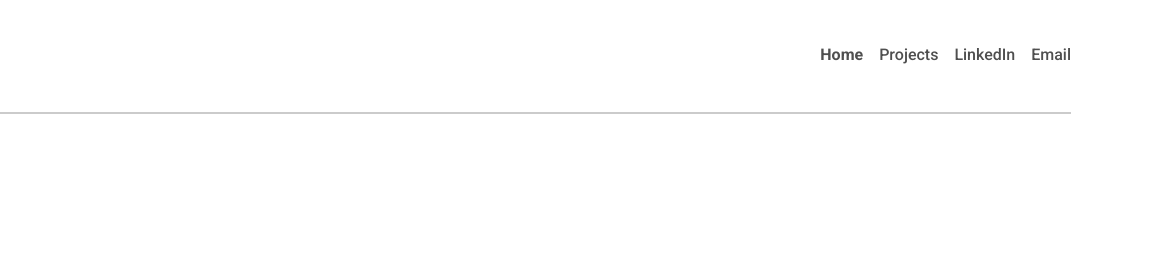
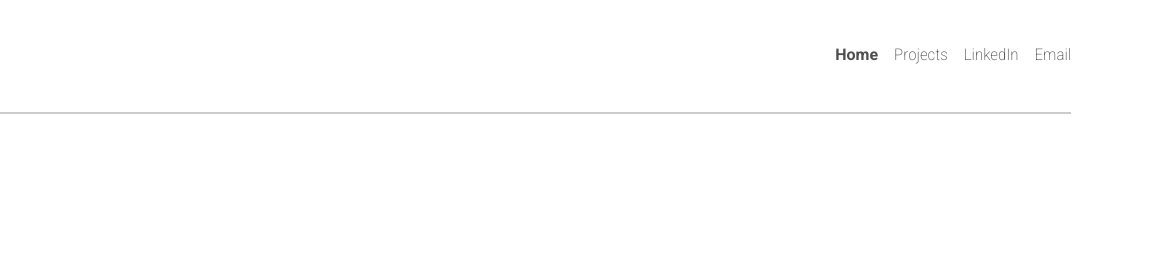
Before and after one commit to AnthxnyL/rui-portfolio, an Astro site: page / in a window 1280 px wide. Shown: the top 280 px of the page, 129-1280 px from the left. Built offline with nearby package versions, Linux system fonts and the light colour scheme; Astro itself is replaced by a stand-in of ours; a web font is replaced by a local one.

Commit message:
EDIT font header

```diff
--- a/src/components/Header.astro
+++ b/src/components/Header.astro
@@ -79,10 +79,10 @@ const currentPath = Astro.url.pathname;
         <!-- Desktop nav -->
         <nav class="text-darkgray sm:hidden lg:flex">
           <ul class="flex space-x-4">
-            <li class="link-animate"><a href="/" class={`nav-link ${currentPath === '/' ? 'active' : ''}`}>Home</a></li>
-            <li class="link-animate"><a href="#projects" class={`nav-link ${currentPath.startsWith('/project') ? 'active' : ''}`}>Projects</a></li>
-            <li class="link-animate"><a href={config.links[0].url}>LinkedIn</a></li>
-            <li class="link-animate"><a href={`mailto:${config.links[1].url}`}>Email</a></li>
+            <li class="link-animate font-light"><a href="/" class={`nav-link ${currentPath === '/' ? 'active' : ''} `}>Home</a></li>
+            <li class="link-animate font-light font-light"><a href="#projects" class={`nav-link ${currentPath.startsWith('/project') ? 'active' : ''}`}>Projects</a></li>
+            <li class="link-animate font-light"><a href={config.links[0].url}>LinkedIn</a></li>
+            <li class="link-animate font-light" ><a href={`mailto:${config.links[1].url}`}>Email</a></li>
           </ul>
         </nav>
       </div>
@@ -94,10 +94,10 @@ const currentPath = Astro.url.pathname;
   <!-- MOBILE NAV (hors du header) -->
   <nav id="mobileNav" class="text-darkgray hidden absolute top-[50px] left-0 w-full bg-white z-10 border-b border-lightgray">
     <ul class="flex flex-col items-center space-y-4 py-10">
-      <li class="link-animate"><a href="/" class={`nav-link ${currentPath === '/' ? 'active' : ''}`}>Home</a></li>
-      <li class="link-animate"><a href="#projects" class={`nav-link ${currentPath.startsWith('/project') ? 'active' : ''}`}>Projects</a></li>
-      <li class="link-animate"><a href={config.links[0].url}>LinkedIn</a></li>
-      <li class="link-animate"><a href={config.links[2].url}>Email</a></li>
+      <li class="link-animate font-light"><a href="/" class={`nav-link ${currentPath === '/' ? 'active' : ''} font-light`}>Home</a></li>
+      <li class="link-animate font-light"><a href="#projects" class={`nav-link ${currentPath.startsWith('/project') ? 'active' : ''}`}>Projects</a></li>
+      <li class="link-animate font-light"><a href={config.links[0].url}>LinkedIn</a></li>
+      <li class="link-animate font-light"><a href={config.links[2].url}>Email</a></li>
     </ul>
   </nav>
 
--- a/src/styles/global.css
+++ b/src/styles/global.css
@@ -54,6 +54,13 @@
     font-style: normal;
 }
 
+@font-face {
+    font-family: 'Roboto';
+    src: url('/fonts/Roboto/Roboto_SemiCondensed-ExtraLight.ttf') format('truetype');
+    font-weight: 300;
+    font-style: normal;
+}
+
 
 
 body {
```
